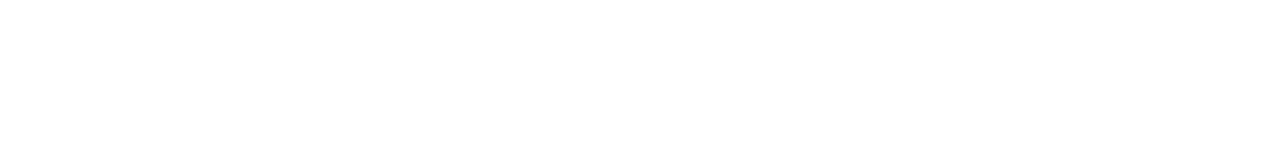
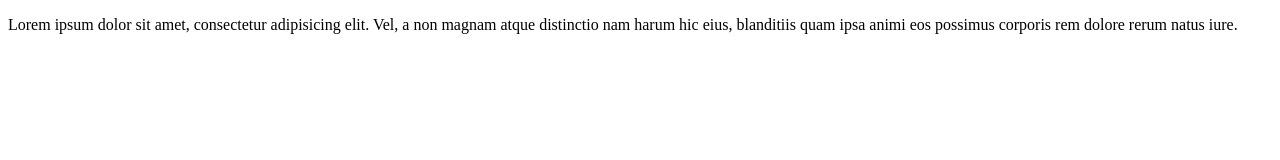
Before and after one commit to kervinpala/last-product, a plain HTML site: page index.html in a window 1280 px wide. Drawn offline with Linux system fonts and the light colour scheme.

Commit message:
menambahkan teks lorem ipsum di file index.html

```diff
--- a/index.html
+++ b/index.html
@@ -7,6 +7,9 @@
     <title>Last standing man</title>
 </head>
 <body>
-
+    <p>Lorem ipsum dolor sit amet, consectetur adipisicing elit. Vel,
+        a non magnam atque distinctio nam harum hic eius, blanditiis
+        quam ipsa animi eos possimus corporis rem dolore rerum natus iure.
+    </p>
 </body>
 </html>
```
